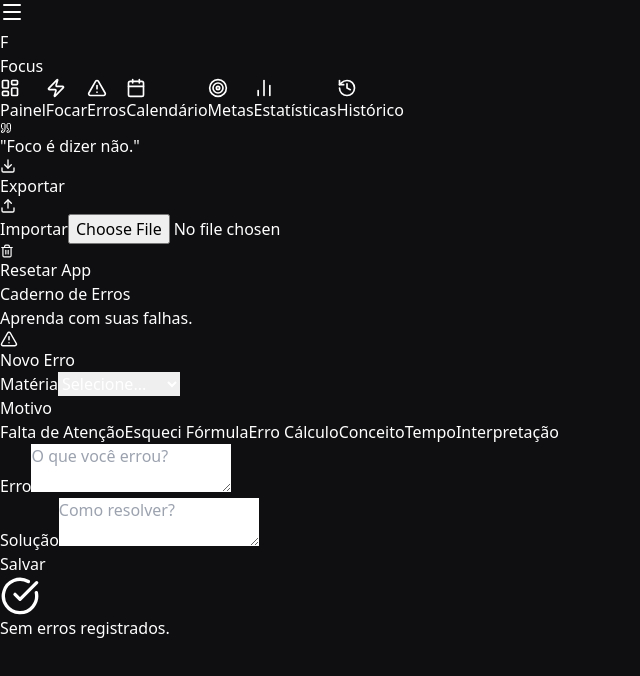
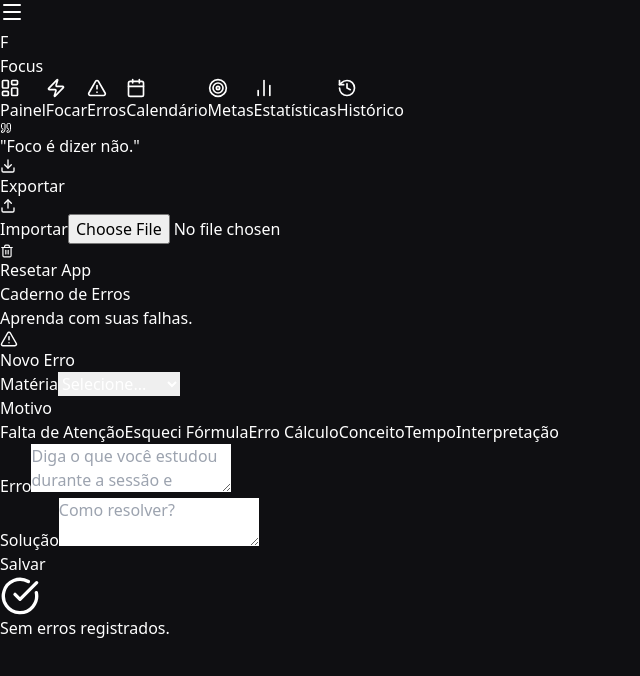
Before and after one commit to morbyte1/focus_app, a React (Vite) app: page / in a window 1280 px wide. Both pictures are taken after a click on the button "Erros". Shown: the top 676 px of the page, without its empty margins (0-640 px from the left). Built offline with nearby package versions, Linux system fonts and the light colour scheme.

Commit message:
Modifiquei o texto do diário de sessão

```diff
--- a/src/App.jsx
+++ b/src/App.jsx
@@ -577,7 +577,7 @@ const MistakesView = () => {
           <form onSubmit={handleSubmit} className="space-y-4">
             <div><label className="text-xs text-gray-500 font-bold uppercase">Matéria</label><select required className="w-full mt-1 bg-[#0F0F12] border border-gray-700 rounded-lg p-2.5 text-white outline-none" value={selSubject} onChange={e=>setSelSubject(e.target.value)}><option value="">Selecione...</option>{subjects.map(s=><option key={s.id} value={s.id}>{s.name}</option>)}</select></div>
             <div><label className="text-xs text-gray-500 font-bold uppercase">Motivo</label><div className="flex flex-wrap gap-2 mt-2">{["Falta de Atenção","Esqueci Fórmula","Erro Cálculo","Conceito","Tempo","Interpretação"].map(r=><button key={r} type="button" onClick={()=>setReason(r)} className={`text-xs px-3 py-1.5 rounded-full border ${reason===r?'bg-violet-600 border-violet-600 text-white':'border-gray-700 text-gray-400'}`}>{r}</button>)}</div></div>
-            <div><label className="text-xs text-gray-500 font-bold uppercase">Erro</label><textarea required className="w-full mt-1 bg-[#0F0F12] border border-gray-700 rounded-lg p-3 text-sm text-white outline-none h-20" placeholder="O que você errou?" value={desc} onChange={e=>setDesc(e.target.value)}/></div>
+            <div><label className="text-xs text-gray-500 font-bold uppercase">Erro</label><textarea required className="w-full mt-1 bg-[#0F0F12] border border-gray-700 rounded-lg p-3 text-sm text-white outline-none h-20" placeholder="Diga o que você estudou durante a sessão e explique brevemente o assunto" value={desc} onChange={e=>setDesc(e.target.value)}/></div>
             <div><label className="text-xs text-gray-500 font-bold uppercase">Solução</label><textarea required className="w-full mt-1 bg-[#0F0F12] border border-gray-700 rounded-lg p-3 text-sm text-white outline-none h-24" placeholder="Como resolver?" value={solution} onChange={e=>setSolution(e.target.value)}/></div>
             <Button type="submit" className="w-full">Salvar</Button>
           </form>
```
